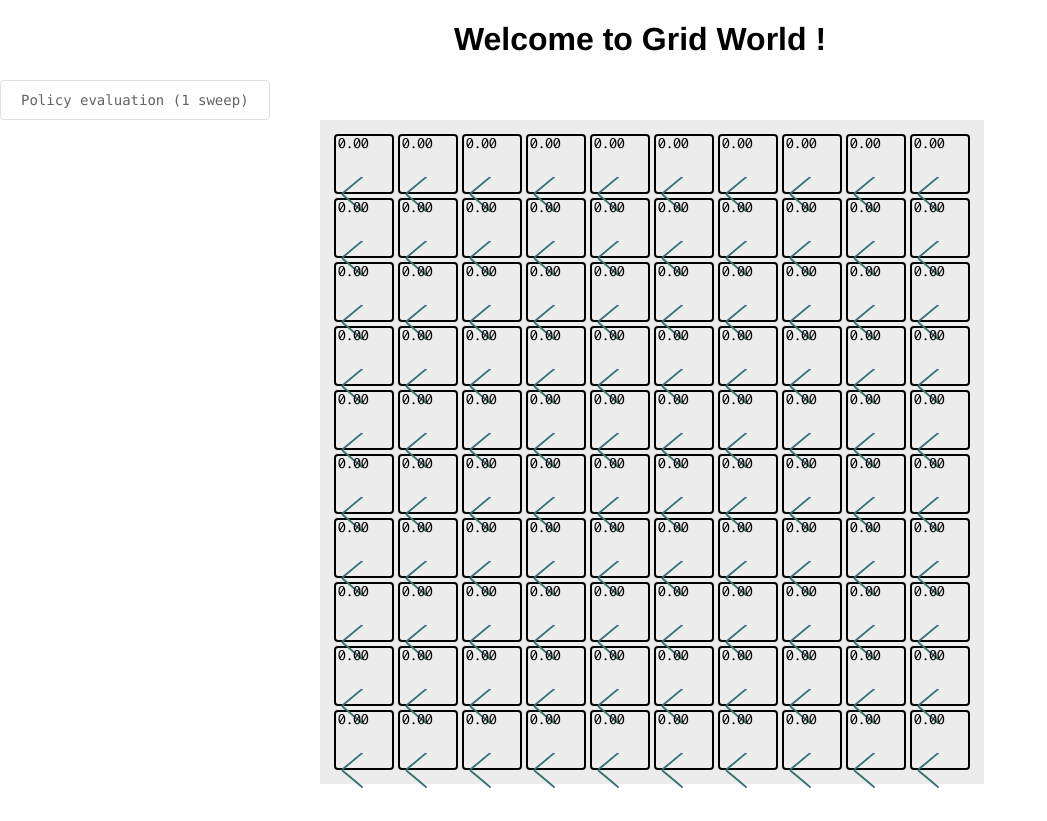
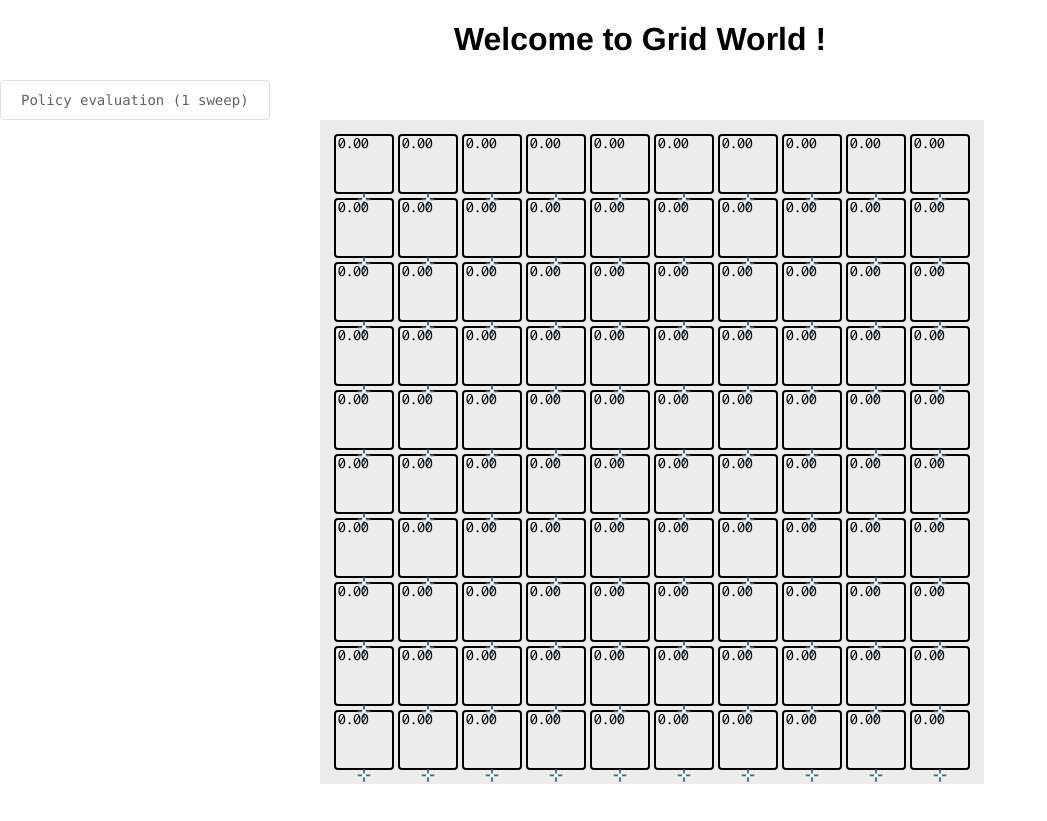
Before and after one commit to WinDerek/reinforce-py, a Vue app in the folder frontend/: page /#/ in a window 1280 px wide. Shown: the whole page, without its empty margins (0-1047 px from the left). Built offline with nearby package versions, Linux system fonts and the light colour scheme.

Commit message:
Implements the policy vis.

```diff
--- a/frontend/src/components/Grid.vue
+++ b/frontend/src/components/Grid.vue
@@ -3,13 +3,27 @@
     <div class="state-value">{{gridData.stateValue.toFixed(2)}}</div>
 
     <svg class="arrow" height="80%" width="80%" :view-box.camel="viewBoxStr">
-        <polyline
+        <line
           fill="none"
           stroke="#336e7b"
           stroke-width="4"
           stroke-linecap="round"
           stroke-linejoin="round"
-          points="45.63,75.8 0.375,38.087 45.63,0.375"/>
+          :x1="pointArray[0][0]"
+          :y1="pointArray[0][1]"
+          :x2="pointArray[2][0]"
+          :y2="pointArray[2][1]" />
+        <line
+          fill="none"
+          stroke="#336e7b"
+          stroke-width="4"
+          stroke-linecap="round"
+          stroke-linejoin="round"
+          :x1="pointArray[1][0]"
+          :y1="pointArray[1][1]"
+          :x2="pointArray[3][0]"
+          :y2="pointArray[3][1]" />
+        <circle :cx="borderLength / 2.0" :cy="borderLength / 2.0" r="4" stroke="#ffffff" fill="#ffffff" />
         Sorry, your browser does not support inline SVG.
     </svg>
   </div>
@@ -30,7 +44,8 @@ export default {
   },
   data: function () {
     return {
-      borderLength: 100
+      borderLength: 100,
+      arrowWidth: 10
     }
   },
   computed: {
@@ -40,11 +55,11 @@ export default {
     pointArray () {
       var pointArr = [];
 
-      var a = borderLength / 2.0;
+      var a = this.borderLength / 2.0;
 
       pointArr.push([a, a - a * this.gridData.policy[0]])
       pointArr.push([a + a * this.gridData.policy[1], a])
-      pointArr.push([a, a + this.gridData.policy[2]])
+      pointArr.push([a, a + a * this.gridData.policy[2]])
       pointArr.push([a - a * this.gridData.policy[3], a])
 
       return pointArr;
```
